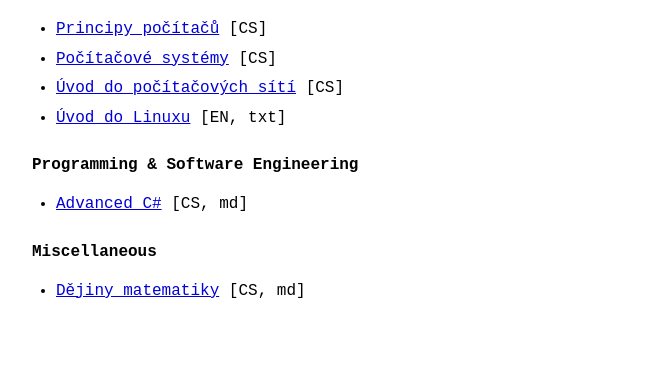
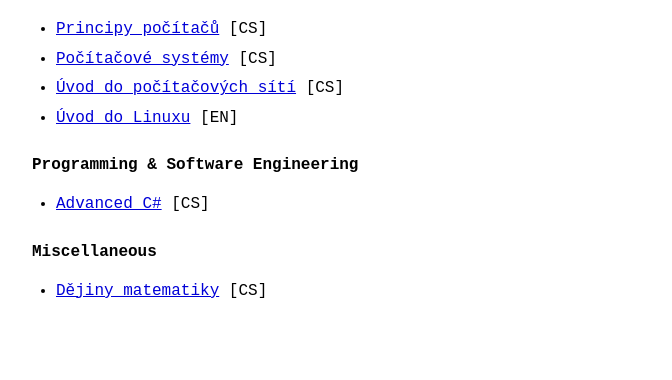
Before and after one commit to Couleslaw/couleslaw.github.io, a Jekyll site: the page built from mff-notes/index.md, in a window 1280 px wide. Shown: the part 1384-1764 px from the top of the page, without its empty margins (233-905 px from the left). Built offline with Jekyll 4.4.1, drawn with Linux system fonts in a browser that asks for light colours.

Commit message:
update web

```diff
--- a/mff-notes/index.md
+++ b/mff-notes/index.md
@@ -57,12 +57,12 @@ title: MFF Notes | Jakub Smolik
 - [Principy počítačů](01/Principy-pocitacu.pdf) [CS]
 - [Počítačové systémy](02/Pocitacove-systemy.pdf) [CS]
 - [Úvod do počítačových sítí](01/Uvod-do-pocitacovych-siti.pdf) [CS]
-- [Úvod do Linuxu](https://github.com/Couleslaw/linux-notes) [EN, txt]
+- [Úvod do Linuxu](https://github.com/Couleslaw/linux-notes) [EN]
 
 #### Programming & Software Engineering
 
-- [Advanced C#](04/Advanced-CSharp/) [CS, md]
+- [Advanced C#](04/Advanced-CSharp/) [CS]
 
 #### Miscellaneous
 
-- [Dějiny matematiky](07/Dejiny-matematiky/) [CS, md]
+- [Dějiny matematiky](07/Dejiny-matematiky/) [CS]
```
Also changed, not shown: other/index.md (+3 -0 lines), 2 other files.
